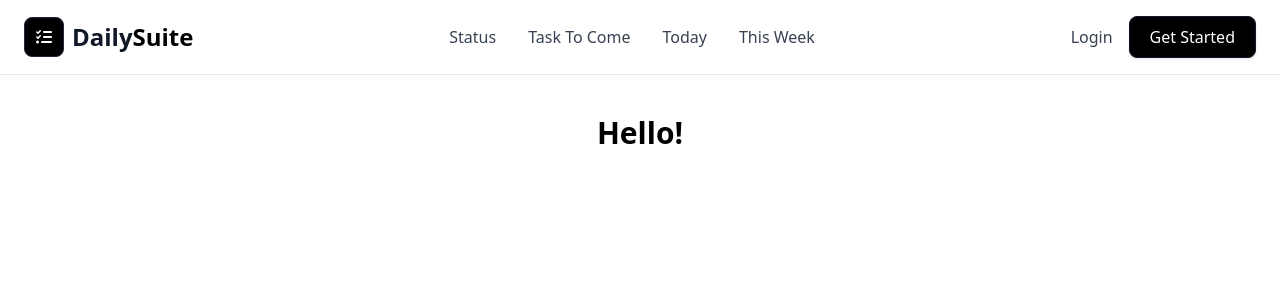
After one commit to wintwah243/dailysuite, a Django app: page /todo/todolist/ in a window 1280 px wide. The commit adds this page. Shown: the top 300 px of the page. Run offline with Django 5.2, Linux system fonts and the light colour scheme; some libraries are stand-ins or nearby versions.

Commit message:
Update todos views, urls, and templates

```diff
--- a/dailysuiteProject/urls.py
+++ b/dailysuiteProject/urls.py
@@ -26,4 +26,5 @@ urlpatterns = [
     path('accounts/', include('allauth.urls')),   # for Google OAuth
     path('', Landing),
     path('home/', home),
+    path('todo/', include('todos.urls')),
 ]
--- a/templates/Landing.html
+++ b/templates/Landing.html
@@ -301,9 +301,9 @@
                     Discover the tools that will transform how you organize your day, plan your budget, and achieve your goals.
                 </p>
             </div>
-
             <div class="grid grid-cols-1 md:grid-cols-2 lg:grid-cols-3 gap-8">
                 <!-- Feature 1 -->
+                <a href="{% url 'todolist' %}">
                     <div class="bg-gray-50 hover-card rounded-2xl p-8 border border-gray-200">
                         <div class="w-16 h-16 bg-gradient-to-r from-gray-900 to-black rounded-xl flex items-center justify-center mb-6">
                             <i class="fas fa-tasks text-white text-2xl"></i>
@@ -313,6 +313,7 @@
                             Create, prioritize, and track tasks with our system that adapts to your workflow and suggests optimal schedules.
                         </p>
                     </div>
+                </a>
 
                 <!-- Feature 2 -->
                 <div class="bg-gray-50 hover-card rounded-2xl p-8 border border-gray-200">
--- /dev/null
+++ b/todos/templates/todos/navbar.html
@@ -0,0 +1,78 @@
+<!DOCTYPE html>
+<html lang="en">
+<head>
+    <meta charset="UTF-8">
+    <title>{% block title %}DailySuite{% endblock %}</title>
+     <link href="https://fonts.googleapis.com/css2?family=Inter:wght@300;400;500;600;700;800&display=swap" rel="stylesheet">
+    <!-- Font Awesome Icons -->
+    <link rel="stylesheet" href="https://cdnjs.cloudflare.com/ajax/libs/font-awesome/6.4.0/css/all.min.css">
+    <script src="https://cdn.tailwindcss.com"></script>
+    <style>
+        .underline-effect {
+            position: relative;
+        }
+
+        .underline-effect:after {
+            content: '';
+            position: absolute;
+            width: 0;
+            height: 2px;
+            bottom: -4px;
+            left: 0;
+            background-color: #000;
+            transition: width 0.3s ease;
+        }
+
+        .underline-effect:hover:after {
+            width: 100%;
+        }
+    </style>
+</head>
+<body>
+     <header class="sticky top-0 z-50 bg-white/95 backdrop-blur-md border-b border-gray-200">
+        <div class="max-w-7xl mx-auto px-6 py-4 flex justify-between items-center">
+            <div class="flex items-center space-x-2">
+                <!-- logo starts here -->
+                <div class="w-10 h-10 bg-black rounded-lg flex items-center justify-center border border-gray-800">
+                    <i class="fas fa-tasks text-white"></i>
+                </div>
+                <!-- logo ends here -->
+                <h1 class="text-2xl font-bold text-gray-900">Daily<span class="text-black font-extrabold">Suite</span></h1>
+            </div>
+
+            <!-- Desktop Navigation -->
+            <nav class="hidden md:flex space-x-8">
+                <a href="#home" class="text-gray-700 hover:text-black font-medium underline-effect">Status</a>
+                <a href="#features" class="text-gray-700 hover:text-black font-medium underline-effect">Task To Come</a>
+                <a href="#guidelines" class="text-gray-700 hover:text-black font-medium underline-effect">Today</a>
+                <a href="#contact" class="text-gray-700 hover:text-black font-medium underline-effect">This Week</a>
+            </nav>
+
+            <div class="flex items-center space-x-4">
+                <a href="{% url 'login' %}" class="text-gray-700 hover:text-black font-medium hidden md:inline underline-effect">Login</a>
+                <a href="{% url 'register' %}" class="bg-black hover:bg-gray-800 text-white px-5 py-2 rounded-lg font-medium shadow hover:shadow-lg transition-all border border-gray-900">Get Started</a>
+
+                <!-- Mobile menu button -->
+                <button id="mobileMenuBtn" class="md:hidden text-gray-700 hover:text-black">
+                    <i class="fas fa-bars text-xl"></i>
+                </button>
+            </div>
+        </div>
+
+        <!-- Mobile Navigation -->
+        <div id="mobileMenu" class="md:hidden hidden bg-white border-t border-gray-200 px-6 py-4 shadow-lg">
+            <div class="flex flex-col space-y-4">
+                <a href="#home" class="text-gray-700 hover:text-black font-medium py-2 border-b border-gray-100">Home</a>
+                <a href="#features" class="text-gray-700 hover:text-black font-medium py-2 border-b border-gray-100">Features</a>
+                <a href="#guidelines" class="text-gray-700 hover:text-black font-medium py-2 border-b border-gray-100">How to Use</a>
+                <a href="#contact" class="text-gray-700 hover:text-black font-medium py-2 border-b border-gray-100">Contact</a>
+                <a href="#" class="text-gray-700 hover:text-black font-medium py-2">Login</a>
+            </div>
+        </div>
+    </header>
+    <main>
+        {% block content %}
+        {% endblock %}
+    </main>
+</body>
+</html>
--- /dev/null
+++ b/todos/templates/todos/todohome.html
@@ -0,0 +1,19 @@
+<!DOCTYPE html>
+<html lang="en">
+<head>
+    <meta charset="UTF-8">
+    <title>Title</title>
+</head>
+<body>
+    {% extends "todos/navbar.html" %}
+        {% block title %}
+        To Do List
+        {% endblock %}
+
+        {% block content %}
+            <h1 class="text-3xl font-bold mt-10 text-center">
+                Hello!
+            </h1>
+        {% endblock %}
+</body>
+</html>
--- a/todos/urls.py
+++ b/todos/urls.py
@@ -0,0 +1,6 @@
+from django.urls import path
+from . import views
+
+urlpatterns = [
+    path('todolist/', views.todo, name='todolist'),
+]
--- a/todos/views.py
+++ b/todos/views.py
@@ -1,3 +1,5 @@
 from django.shortcuts import render
 
 # Create your views here.
+def todo(request):
+    return render(request, 'todos/todohome.html')
```
Lines whose indentation alone changed are shown as unchanged.
